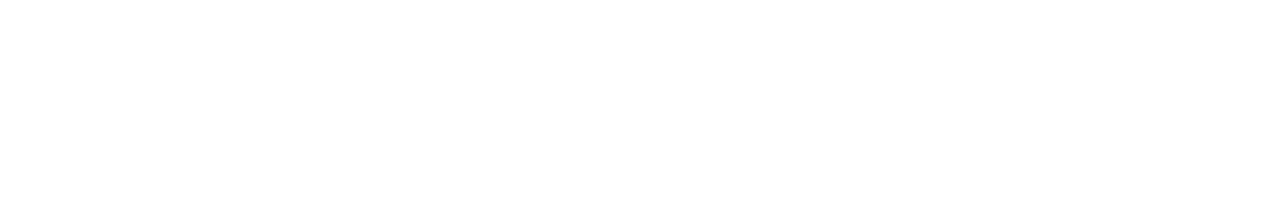
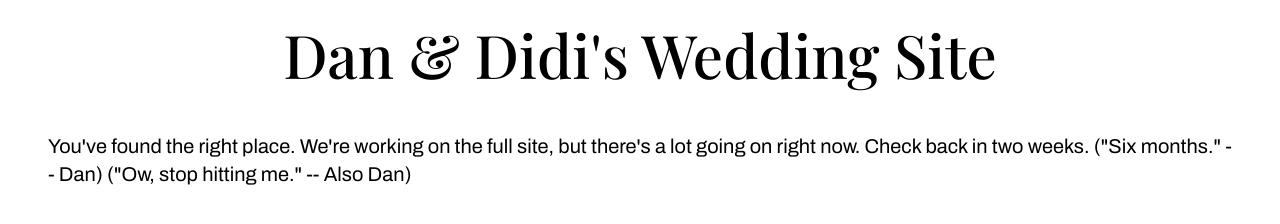
Before and after one commit to dan-bailey/ddd-microsite, a website: page index.html in a window 1280 px wide. Drawn offline with nearby package versions, Linux system fonts and the light colour scheme.

Commit message:
temp site

```diff
--- a/index.html
+++ b/index.html
@@ -4,10 +4,16 @@
     <meta charset="UTF-8">
     <meta name="viewport" content="width=device-width, initial-scale=1.0">
     <title>Document</title>
+    <!-- google webfonts -->
+    <link rel="preconnect" href="https://fonts.googleapis.com">
+    <link rel="preconnect" href="https://fonts.gstatic.com" crossorigin>
+    <link href="https://fonts.googleapis.com/css2?family=Archivo:wght@400;700&family=Playfair+Display:wght@500&display=swap" rel="stylesheet">
+    <link rel="stylesheet" href="./dist/css/style.css">
 </head>
-<body>
-    <nav></nav>
-    <section id="hero"></section>
-    <footer></footer>
+<body class="bg-white dark:bg-black text-black dark:text-white">
+<div class="container flex flex-col max-h-full max-w-full p-0 m-0">
+<h1 class="text-6xl text-center p-6">Dan &amp; Didi's Wedding Site</h1>
+<p class="text-xl px-12 py-6">You've found the right place.  We're working on the full site, but there's a lot going on right now.  Check back in two weeks. ("Six months." -- Dan) ("Ow, stop hitting me." -- Also Dan)</p>
+</div>
 </body>
 </html>
--- a/src/css/baseline.css
+++ b/src/css/baseline.css
@@ -0,0 +1,11 @@
+@tailwind base;
+@tailwind components;
+@tailwind utilities;
+
+body {
+    @apply font-copy text-xl
+}
+
+h1, h2, h3, h4, h5, h6 {
+    @apply font-headline
+}
--- /dev/null
+++ b/tailwind.config.js
@@ -0,0 +1,22 @@
+/** @type {import('tailwindcss').Config} */
+module.exports = {
+  content: ["./*.html", "./src/**/*.{html,js}"],
+  theme: {
+    fontFamily: {
+      headline: ["Playfair Display", "sans-serif"],
+      copy: ["Archivo", "Verdana", "sans-serif"],
+    },
+    extend: {
+      colors: {
+        'rose': '#e5476b',
+        'fire': '#f96f37',
+        'gold': '#eea10c',
+        'planty': '#92a520',
+        'forest': '#567C35',
+        'poisonIvy': '#c8c8433',
+        'sky': '#78aba4',
+      },
+    },
+  },
+  plugins: [],
+}
```
Also changed, not shown: package.json (added, +9 -0 lines), dist/css/style.css (added), 2 other files.
